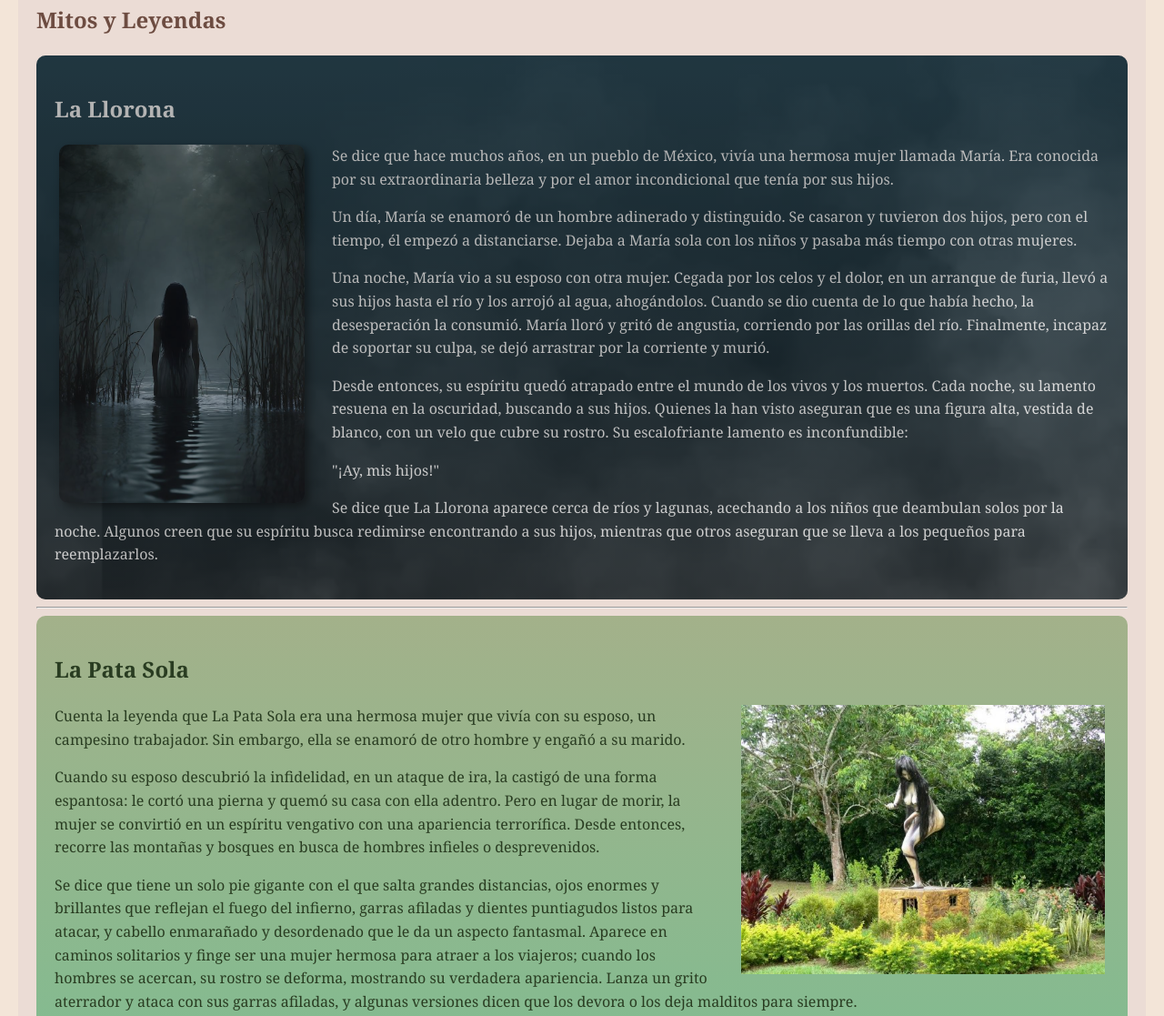
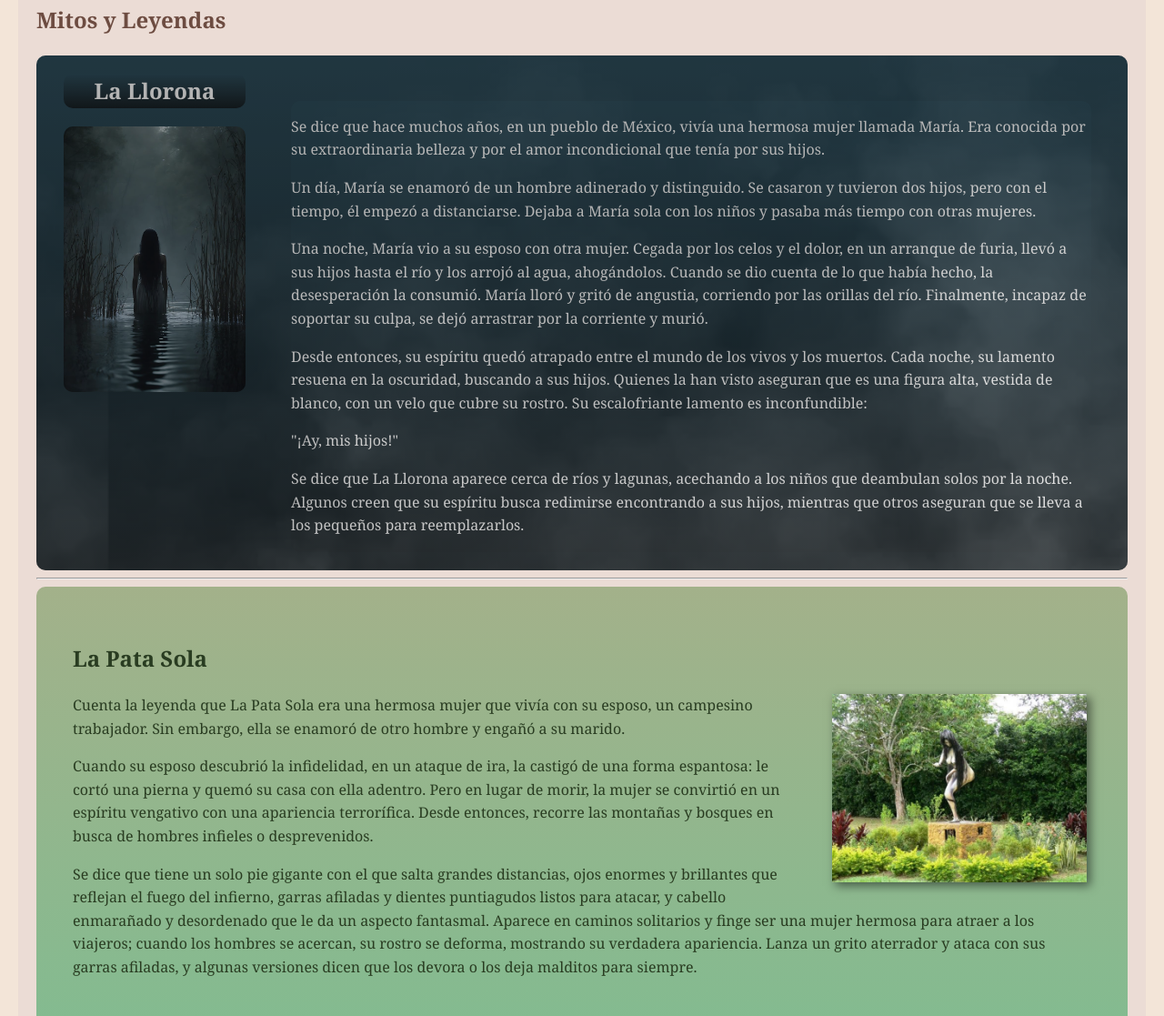
Before and after one commit to LinaCardenas3003/mi_blog, a plain HTML site: page Mi_Blog/index.html in a window 1280 px wide. Shown: the part 257-1374 px from the top of the page at 91% size. Drawn offline with Linux system fonts and the light colour scheme.

Commit message:
Agregue flex

```diff
--- a/Mi_Blog/css/estilos.css
+++ b/Mi_Blog/css/estilos.css
@@ -102,18 +102,46 @@ footer {
     color: white;
 }
 
+/* ++++++++++++++++++++++++++++++ LA LLORONA +++++++++++++++++++++++++ */
+.la-llorona{
+    display: inline-flex;
+}
+
+.texto-llorona{
+    margin: 50px 40px 20px 30px;;
+}
+
+.imagen-llorona{
+    overflow: hidden;
+    width: 200px;
+    border-radius: 10px;
+    margin: 0px 20px 0px 30px;
+}
+
+.titulo-llorona{
+    text-align: center;
+    margin: 20px 20px 20px 30px;
+}
+
+[class*="llorona"]{
+    background: linear-gradient(to bottom, #2e4d5b, #182024); /* Fondo degradado azul grisáceo */
+    border-radius: 10px;
+    color: white;
+    position: relative;/* Evita que la niebla salga del artículo */
+    overflow: hidden; /* Evita que la niebla salga del artículo */
+}
+
 #la-llorona {
-    position: relative;
+    position: relative;/* Evita que la niebla salga del artículo */
     overflow: hidden; /* Evita que la niebla salga del artículo */
-    background: linear-gradient(to bottom, #2e4d5b, #182024); /* Fondo degradado azul grisáceo */
-    padding: 20px;
+    padding: 40px;
     border-radius: 10px;
     color: white;
 }
 
 
 #imagen-llorona {
-    width: 270px;
+    width: 220px;
     float: left;  /* Coloca la imagen a la izquierda */
     margin: 0px 30px 10px 5px;  /* Espaciado entre la imagen y el texto */
     border-radius: 10px;  /* Bordes redondeados */
@@ -148,13 +176,13 @@ footer {
     background: linear-gradient(to bottom, #A3B18A, #83bb90);
     color: #293c21;
     border-radius: 10px;
-    padding: 20px;
-
+    padding: 40px;
+    overflow: hidden;
 }
 
 #imagen-la-pata-sola{
     float: right;
-    width: 400px;
-    margin: 0px 5px 10px 30px;
-    overflow: hidden;
+    width: 280px;
+    margin: -0px 5px 10px 30px;
+    box-shadow: 4px 4px 10px rgba(0, 0, 0, 0.5);  /* Sombra */
 }
--- a/Mi_Blog/index.html
+++ b/Mi_Blog/index.html
@@ -1,11 +1,13 @@
 <!DOCTYPE html>
 <html lang="es">
+
 <head>
     <meta charset="UTF-8">
     <meta name="viewport" content="width=device-width, initial-scale=1.0">
     <title>Blog de Mitos y Leyendas</title>
     <link rel="stylesheet" href="css/estilos.css">
 </head>
+
 <body>
     <!-- Cabecera con título del blog -->
     <header>
@@ -25,25 +27,50 @@
         <!-- Sección de mitos y leyendas -->
         <section id="mitos">
             <h1>Mitos y Leyendas</h1>
-            <article id="la-llorona">
-                <h2>La Llorona</h2>
+            <article class="la-llorona">
+                <div>
+                    <h2 class="titulo-llorona">La Llorona</h2>
+                    <img src="images/la llorona.jpg" alt="Imagen de La Llorona" class="imagen-llorona">
+                </div>
                 <div class="niebla"></div>
-                <img src="images/la llorona.jpg" alt="Imagen de La Llorona" id="imagen-llorona">
-                <p>Se dice que hace muchos años, en un pueblo de México, vivía una hermosa mujer llamada María. Era conocida por su extraordinaria belleza y por el amor incondicional que tenía por sus hijos.</p>
-                <p>Un día, María se enamoró de un hombre adinerado y distinguido. Se casaron y tuvieron dos hijos, pero con el tiempo, él empezó a distanciarse. Dejaba a María sola con los niños y pasaba más tiempo con otras mujeres.</p>
-                <p>Una noche, María vio a su esposo con otra mujer. Cegada por los celos y el dolor, en un arranque de furia, llevó a sus hijos hasta el río y los arrojó al agua, ahogándolos. Cuando se dio cuenta de lo que había hecho, la desesperación la consumió. María lloró y gritó de angustia, corriendo por las orillas del río. Finalmente, incapaz de soportar su culpa, se dejó arrastrar por la corriente y murió.</p>
-                <p>Desde entonces, su espíritu quedó atrapado entre el mundo de los vivos y los muertos. Cada noche, su lamento resuena en la oscuridad, buscando a sus hijos. Quienes la han visto aseguran que es una figura alta, vestida de blanco, con un velo que cubre su rostro. Su escalofriante lamento es inconfundible:</p>
-                <p>"¡Ay, mis hijos!"</p>
-                <p>Se dice que La Llorona aparece cerca de ríos y lagunas, acechando a los niños que deambulan solos por la noche. Algunos creen que su espíritu busca redimirse encontrando a sus hijos, mientras que otros aseguran que se lleva a los pequeños para reemplazarlos.</p>
+                <div class="texto-llorona">
+                    <p>Se dice que hace muchos años, en un pueblo de México, vivía una hermosa mujer llamada María. Era
+                        conocida por su extraordinaria belleza y por el amor incondicional que tenía por sus hijos.</p>
+                    <p>Un día, María se enamoró de un hombre adinerado y distinguido. Se casaron y tuvieron dos hijos,
+                        pero con el tiempo, él empezó a distanciarse. Dejaba a María sola con los niños y pasaba más
+                        tiempo con otras mujeres.</p>
+                    <p>Una noche, María vio a su esposo con otra mujer. Cegada por los celos y el dolor, en un arranque
+                        de furia, llevó a sus hijos hasta el río y los arrojó al agua, ahogándolos. Cuando se dio cuenta
+                        de lo que había hecho, la desesperación la consumió. María lloró y gritó de angustia, corriendo
+                        por las orillas del río. Finalmente, incapaz de soportar su culpa, se dejó arrastrar por la
+                        corriente y murió.</p>
+                    <p>Desde entonces, su espíritu quedó atrapado entre el mundo de los vivos y los muertos. Cada noche,
+                        su lamento resuena en la oscuridad, buscando a sus hijos. Quienes la han visto aseguran que es
+                        una figura alta, vestida de blanco, con un velo que cubre su rostro. Su escalofriante lamento es
+                        inconfundible:</p>
+                    <p>"¡Ay, mis hijos!"</p>
+                    <p>Se dice que La Llorona aparece cerca de ríos y lagunas, acechando a los niños que deambulan solos
+                        por la noche. Algunos creen que su espíritu busca redimirse encontrando a sus hijos, mientras
+                        que otros aseguran que se lleva a los pequeños para reemplazarlos.</p>
+                </div>
             </article>
             <hr>
 
             <article id="la-pata-sola">
                 <h2>La Pata Sola</h2>
                 <img src="images/la patasola.jpg" alt="Imagen de la Pata Sola" id="imagen-la-pata-sola">
-                <p>Cuenta la leyenda que La Pata Sola era una hermosa mujer que vivía con su esposo, un campesino trabajador. Sin embargo, ella se enamoró de otro hombre y engañó a su marido. </p>
-                <p>Cuando su esposo descubrió la infidelidad, en un ataque de ira, la castigó de una forma espantosa: le cortó una pierna y quemó su casa con ella adentro. Pero en lugar de morir, la mujer se convirtió en un espíritu vengativo con una apariencia terrorífica. Desde entonces, recorre las montañas y bosques en busca de hombres infieles o desprevenidos.</p>
-                <p>Se dice que tiene un solo pie gigante con el que salta grandes distancias, ojos enormes y brillantes que reflejan el fuego del infierno, garras afiladas y dientes puntiagudos listos para atacar, y cabello enmarañado y desordenado que le da un aspecto fantasmal. Aparece en caminos solitarios y finge ser una mujer hermosa para atraer a los viajeros; cuando los hombres se acercan, su rostro se deforma, mostrando su verdadera apariencia. Lanza un grito aterrador y ataca con sus garras afiladas, y algunas versiones dicen que los devora o los deja malditos para siempre.</p>
+                <p>Cuenta la leyenda que La Pata Sola era una hermosa mujer que vivía con su esposo, un campesino
+                    trabajador. Sin embargo, ella se enamoró de otro hombre y engañó a su marido. </p>
+                <p>Cuando su esposo descubrió la infidelidad, en un ataque de ira, la castigó de una forma espantosa: le
+                    cortó una pierna y quemó su casa con ella adentro. Pero en lugar de morir, la mujer se convirtió en
+                    un espíritu vengativo con una apariencia terrorífica. Desde entonces, recorre las montañas y bosques
+                    en busca de hombres infieles o desprevenidos.</p>
+                <p>Se dice que tiene un solo pie gigante con el que salta grandes distancias, ojos enormes y brillantes
+                    que reflejan el fuego del infierno, garras afiladas y dientes puntiagudos listos para atacar, y
+                    cabello enmarañado y desordenado que le da un aspecto fantasmal. Aparece en caminos solitarios y
+                    finge ser una mujer hermosa para atraer a los viajeros; cuando los hombres se acercan, su rostro se
+                    deforma, mostrando su verdadera apariencia. Lanza un grito aterrador y ataca con sus garras
+                    afiladas, y algunas versiones dicen que los devora o los deja malditos para siempre.</p>
             </article>
             <article>
                 <h3>El Chupacabras</h3>
@@ -103,7 +130,8 @@
 
         <form action="#">
             <span>Nombre: </span><input type="text" name="nombre" id="nombre" placeholder="Tu nombre"><br><br>
-            <span>Tu historia o comentario</span><br><textarea name="comentario" id="comentario" rows="4" placeholder="Escribe aquí tu experiencia..."></textarea><br><br>
+            <span>Tu historia o comentario</span><br><textarea name="comentario" id="comentario" rows="4"
+                placeholder="Escribe aquí tu experiencia..."></textarea><br><br>
             <span>Mito o leyenda favorita:</span>
             <select id="mito-favorito" name="mito-favorito">
                 <option value="">Selecciona uno</option>
```
